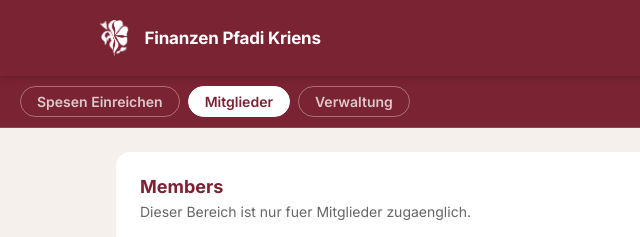
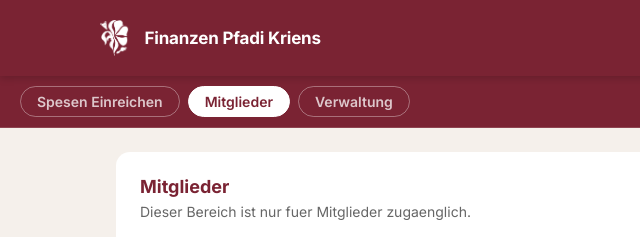
Before and after one commit to Leo7838/pfadi-finanzen, a plain HTML site: page index.html in a window 1280 px wide. Both pictures are taken after a click on the button "Mitglieder". Shown: the top 237 px of the page, 0-640 px from the left. Drawn offline with nearby package versions, Linux system fonts and the light colour scheme; no server answers.

Commit message:
Update index.html

```diff
--- a/index.html
+++ b/index.html
@@ -42,7 +42,7 @@
 <!-- ==================== MEMBERS ==================== -->
 <section id="sec-uebersicht" class="section hidden">
   <div id="members-login" class="card">
-    <h2>Members</h2>
+    <h2>Mitglieder</h2>
     <p class="subtitle">Dieser Bereich ist nur fuer Mitglieder zugaenglich.</p>
     <div class="form-group">
       <label for="members-password">Passwort</label>
@@ -53,7 +53,7 @@
   </div>
   <div id="members-dashboard" class="hidden">
     <div class="admin-topbar">
-      <h2>Members</h2>
+      <h2>Mitglieder</h2>
       <button class="btn btn-secondary" id="btn-members-logout">Abmelden</button>
     </div>
     <div class="tabs members-tabs">
```
